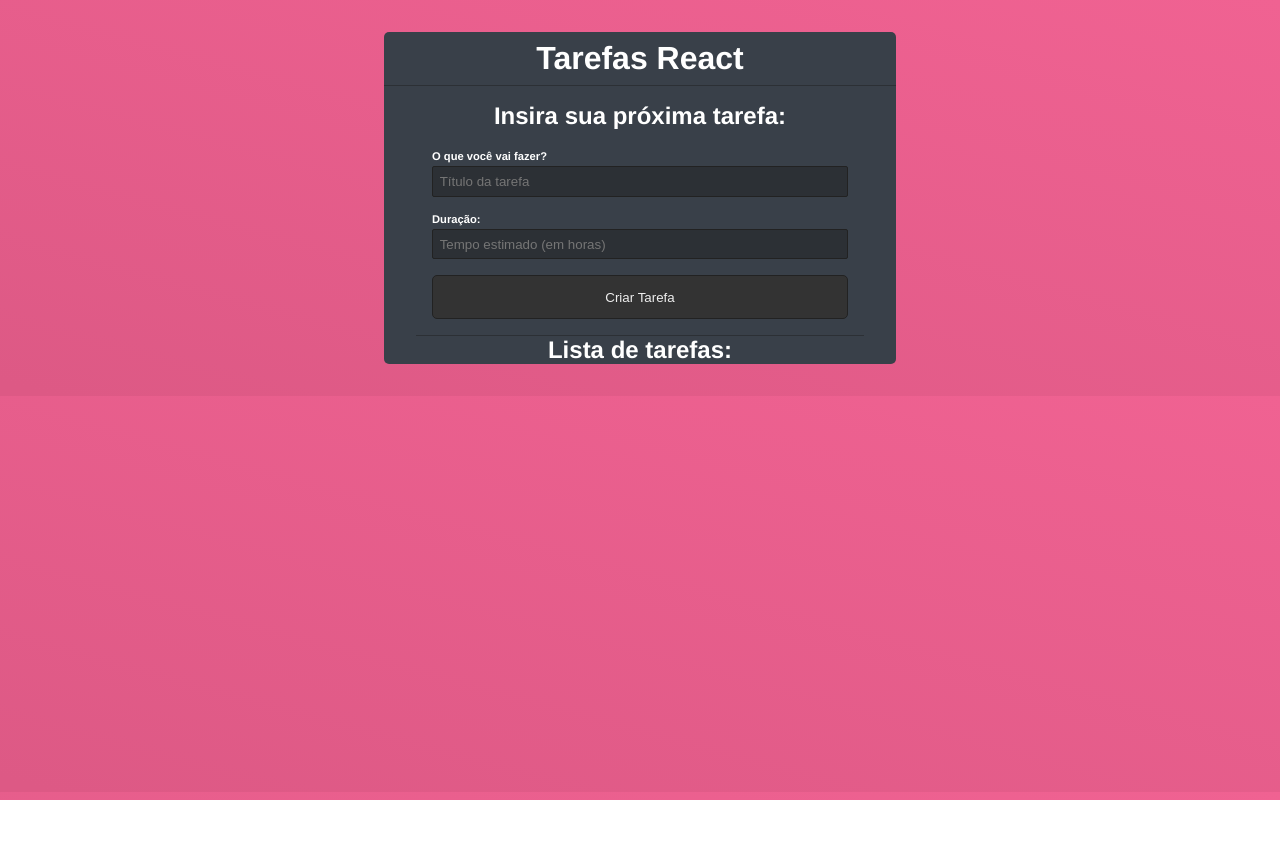
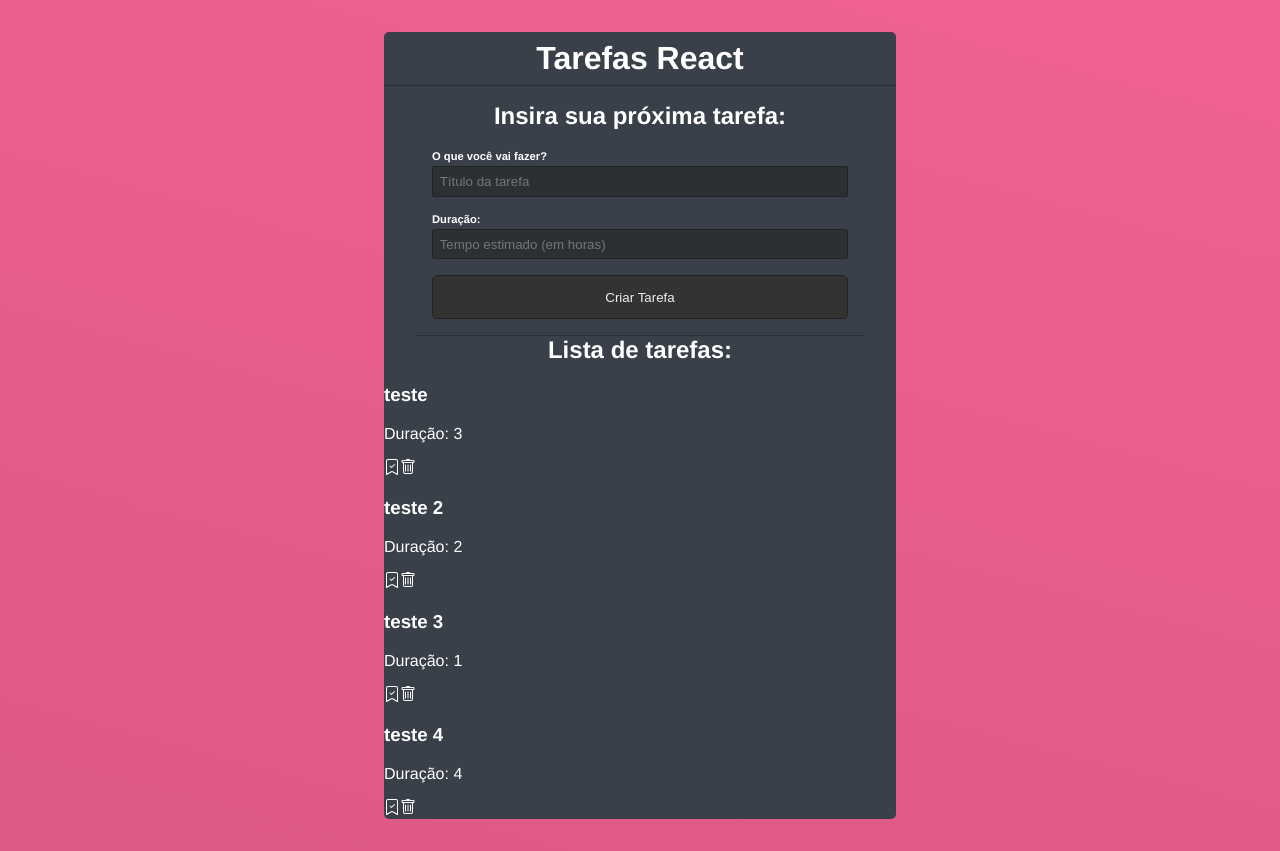
Before and after one commit to JoaoChaves65/Tarefas-App, a React (Create React App) app: page / in a window 1280 px wide. Before the commit the page ends 800 px from the top, so only its background shows below. Built offline with nearby package versions, Linux system fonts and the light colour scheme; data requests are answered from the project's data file.

Commit message:
Tarefas aparecendo na tela, ícones também

```diff
--- a/data/db.json
+++ b/data/db.json
@@ -5,6 +5,24 @@
       "title": "teste",
       "time": "3",
       "done": false
+    },
+    {
+      "id": 0.932570578891897,
+      "title": "teste 2",
+      "time": "2",
+      "done": false
+    },
+    {
+      "id": 0.49630755554053607,
+      "title": "teste 3",
+      "time": "1",
+      "done": false
+    },
+    {
+      "id": 0.858861134764187,
+      "title": "teste 4 ",
+      "time": "4 ",
+      "done": false
     }
   ]
 }
--- a/src/App.js
+++ b/src/App.js
@@ -46,8 +46,14 @@ function App() {
       },
     });
 
+    setTarefas((prevState) => [...prevState, tarefa]);
+
     setTitle("");
     setTime("");
+  };
+
+  if(loading){
+    return <p>Carregando...</p>
   }
 
   return (
@@ -86,6 +92,18 @@ function App() {
       <div className="list-tarefa">
         <h2>Lista de tarefas:</h2>
         {tarefas.length === 0 && <p>Não há tarefas!</p>}
+        {tarefas.map((tarefa) => (
+          <div className="tarefa" key={tarefa.id}>
+            <h3 className={tarefa.done ? "tarefa-done" : ""}>{tarefa.title}</h3>
+            <p>Duração: {tarefa.time}</p>
+            <div className="actions">
+              <span>
+                {!tarefa.done ? <BsBookmarkCheck /> : <BsBookmarkCheckFill />}
+              </span>
+              <BsTrash />
+            </div>
+          </div>
+        ))}
       </div>
 
     </div>
```
